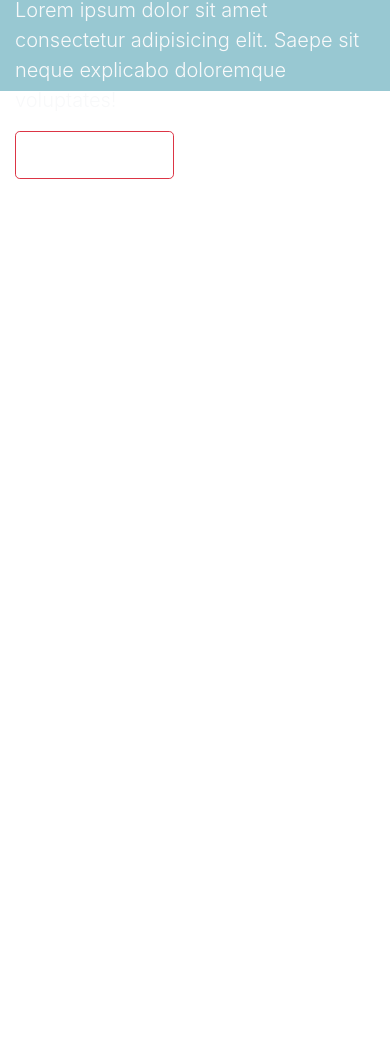
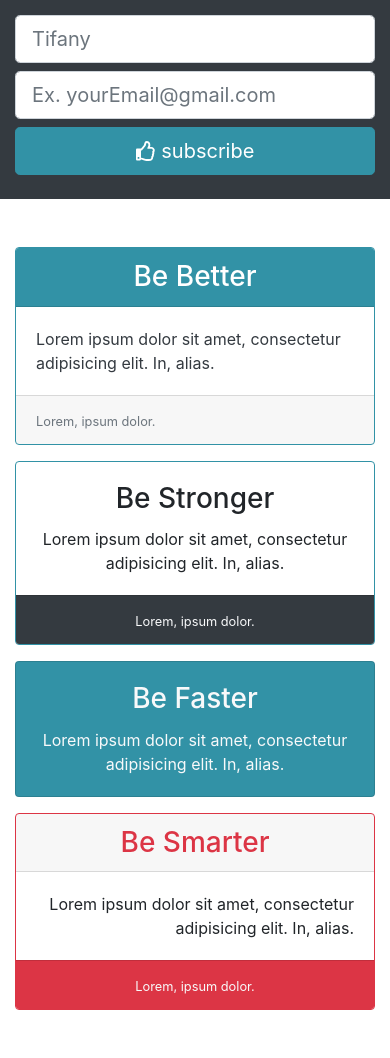
Before and after one commit to mrSerhi/mizuxe, a website built with webpack: page src/index.html in a window 390 px wide. Shown: the part 614-1672 px from the top of the page. Before the commit the page ends 844 px from the top, so only its background shows below. Built offline with nearby package versions, Linux system fonts and the light colour scheme; files whose address does not match are found by name.

Commit message:
was created 2 sections for subscribe and sections with cards motivation

```diff
--- a/src/index.html
+++ b/src/index.html
@@ -45,7 +45,8 @@
     </div>
     <!-- ./navbar -->
 
-    <div id="showcase" class="py-5">
+    <!-- SHOWCASE -->
+    <section id="showcase" class="py-5">
       <div class="primary-overcase text-white">
         <div class="container">
           <div class="row">
@@ -53,10 +54,12 @@
               <h1 class="display-3 mt-5 pt-3">
                 Do what you doing and Sleep where you wish...
               </h1>
+
               <p class="lead">
                 Lorem ipsum dolor sit amet consectetur adipisicing elit. Saepe
                 sit neque explicabo doloremque voluptates!
               </p>
+
               <button class="btn btn-outline-danger btn-lg text-white">
                 <i class="fas fa-arrow-right"></i>
                 Read more
@@ -71,8 +74,124 @@
             </div>
           </div>
         </div>
+        <!-- ./container -->
       </div>
-    </div>
+      <!-- ./primary-overcase -->
+    </section>
+
+    <!-- SUBSCRIBE -->
+    <section id="subscribe" class="bg-dark text-white py-4">
+      <div class="container">
+        <div class="row">
+          <div class="col-lg-4">
+            <input
+              type="text"
+              id="subscribe-user-name"
+              class="form-control form-control-lg mb-2 mb-sm-2 m-lg-0"
+              placeholder="Tifany"
+            />
+          </div>
+
+          <div class="col-lg-4">
+            <input
+              type="email"
+              id="subscribe-user-email"
+              class="form-control form-control-lg mb-2 mb-sm-2 m-lg-0"
+              placeholder="Ex. yourEmail@gmail.com"
+            />
+          </div>
+
+          <div class="col-lg-4">
+            <div class="button btn btn-primary btn-lg btn-block">
+              <i class="far fa-thumbs-up"></i>
+              subscribe
+            </div>
+          </div>
+        </div>
+      </div>
+      <!-- ./container -->
+    </section>
+
+    <!-- WISHES -->
+    <section id="wishes" class="py-5">
+      <div class="container">
+        <div class="row">
+          <div class="col-md-3">
+            <div class="card border-primary sm-dev-margin">
+              <h3
+                class="card-header text-center text-white text-capitalize bg-primary"
+              >
+                be better
+              </h3>
+              <div class="card-body">
+                <p class="card-text text-dark">
+                  Lorem ipsum dolor sit amet, consectetur adipisicing elit. In,
+                  alias.
+                </p>
+              </div>
+              <div class="card-footer text-muted">
+                <small>Lorem, ipsum dolor.</small>
+              </div>
+            </div>
+            <!-- ./card -->
+          </div>
+
+          <div class="col-md-3">
+            <div class="card border-primary text-center sm-dev-margin">
+              <div class="card-body">
+                <h3 class="card-title text-capitalize ">
+                  be stronger
+                </h3>
+
+                <p class="card-text">
+                  Lorem ipsum dolor sit amet, consectetur adipisicing elit. In,
+                  alias.
+                </p>
+              </div>
+              <div class="card-footer text-light bg-dark">
+                <small>Lorem, ipsum dolor.</small>
+              </div>
+            </div>
+            <!-- ./card -->
+          </div>
+          <div class="col-md-3">
+            <div class="card text-center bg-primary text-light sm-dev-margin">
+              <div class="card-body">
+                <h3 class="card-title text-capitalize ">
+                  be faster
+                </h3>
+
+                <p class="card-text">
+                  Lorem ipsum dolor sit amet, consectetur adipisicing elit. In,
+                  alias.
+                </p>
+              </div>
+            </div>
+            <!-- ./card -->
+          </div>
+          <div class="col-md-3">
+            <div class="card border-danger">
+              <h3 class="card-header text-center text-capitalize text-danger">
+                be smarter
+              </h3>
+
+              <div class="card-body text-right">
+                <p class="card-text">
+                  Lorem ipsum dolor sit amet, consectetur adipisicing elit. In,
+                  alias.
+                </p>
+              </div>
+
+              <div class="card-footer text-center text-light bg-danger">
+                <small>Lorem, ipsum dolor.</small>
+              </div>
+            </div>
+            <!-- ./card -->
+          </div>
+        </div>
+      </div>
+      <!-- ./container -->
+    </section>
 
     <script src="<%= htmlWebpackPlugin.files.chunks.main.entry %>"></script>
   </body>
--- a/src/scss/_custom.scss
+++ b/src/scss/_custom.scss
@@ -1,2 +1,4 @@
 $primary: #3292a6;
 $primary-overlay: rgba(50, 146, 166, 0.5);
+
+$blue: #379eb3; // primary
--- a/src/scss/main.scss
+++ b/src/scss/main.scss
@@ -31,3 +31,71 @@ body {
     background: $primary-overlay;
   }
 }
+
+// media queries
+@media (min-width: 768px) and (max-width: 1024px) {
+  #wishes {
+    .card-title,
+    .card-header {
+      font-size: 1.5rem;
+    }
+
+    .card-text {
+      font-size: 1rem;
+    }
+  }
+}
+
+@media (max-width: 768px) {
+  #showcase {
+    min-height: 500px;
+
+    h1 {
+      font-size: 3.5rem;
+    }
+  }
+
+  // castom class for margin-bottom on small size devices
+  .sm-dev-margin {
+    margin-bottom: 1rem;
+  }
+}
+
+@media (max-width: 480px) {
+  #showcase {
+    min-height: 500px;
+
+    h1 {
+      font-size: 3rem;
+    }
+
+    p {
+      font-size: 1.2rem;
+    }
+  }
+}
+
+@media (max-width: 360px) {
+  #showcase {
+    min-height: 400px;
+
+    h1 {
+      font-size: 1.5rem;
+    }
+
+    p {
+      font-size: 0.8rem;
+    }
+  }
+
+  #wishes {
+    .card-title,
+    .card-header {
+      font-size: 1.2rem;
+    }
+
+    .card-text {
+      font-size: 0.9rem;
+    }
+  }
+}
```
